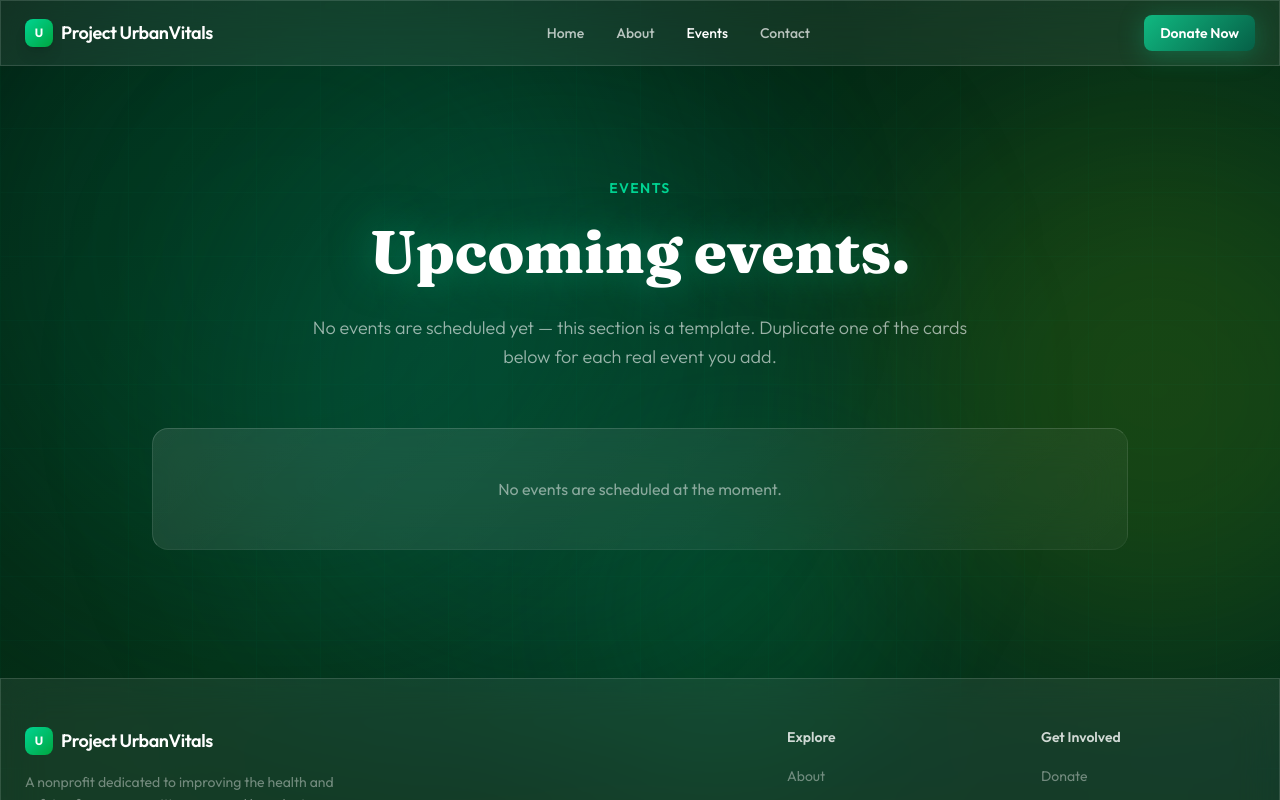
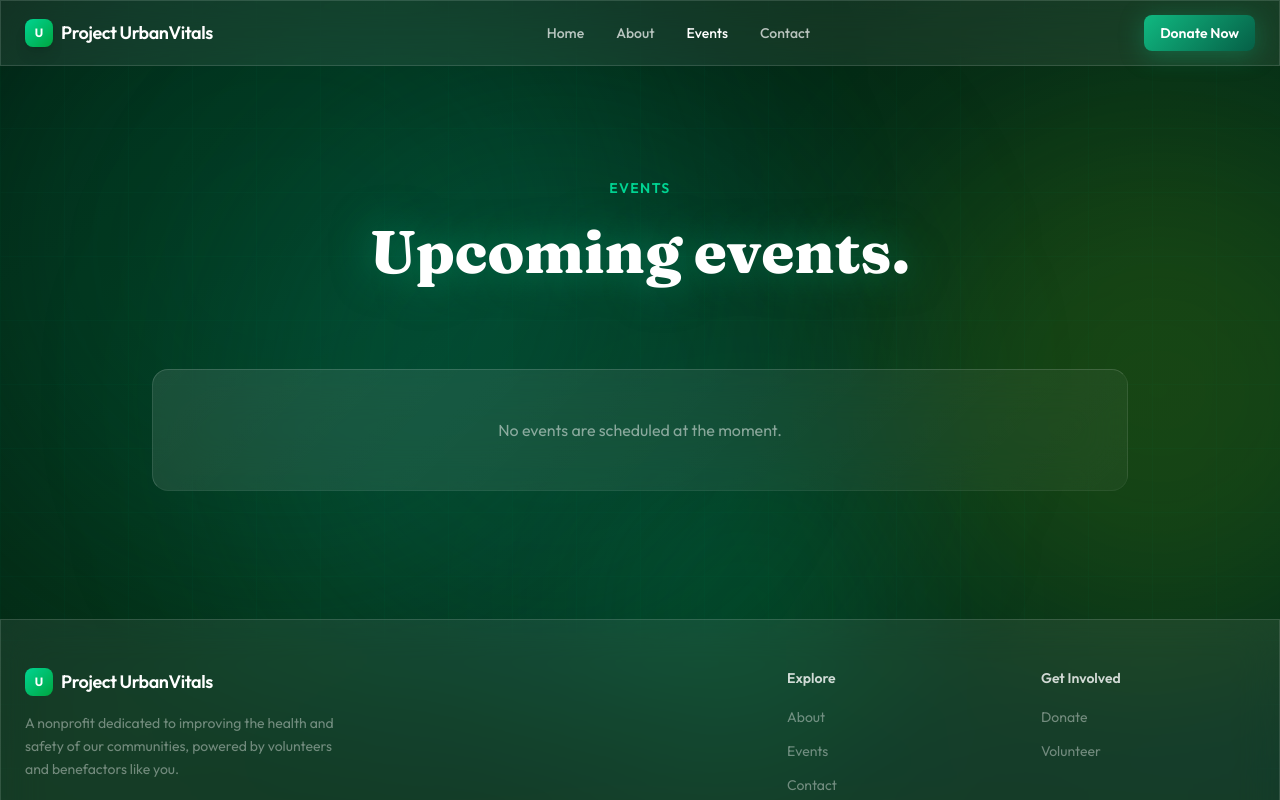
Before and after one commit to sajlardiya-hue/projecturbanvitals, a React (Vite) app: page /events in a window 1280 px wide. Shown: the top 800 px of the page. Built offline with nearby package versions, Linux system fonts and the light colour scheme; the HTML template or start-up script is replaced by a standard one.

Commit message:
Remove placeholder paragraph from Events page
Removed placeholder text for events section.

```diff
--- a/src/pages/Events.tsx
+++ b/src/pages/Events.tsx
@@ -33,10 +33,6 @@ export default function Events() {
         >
           Upcoming events.
         </h1>
-        <p className="text-lg text-white/60 max-w-2xl mx-auto leading-relaxed font-light">
-          No events are scheduled yet — this section is a template. Duplicate one of the cards below for each real
-          event you add.
-        </p>
       </section>
 
       {/* EVENTS LIST */}
```
